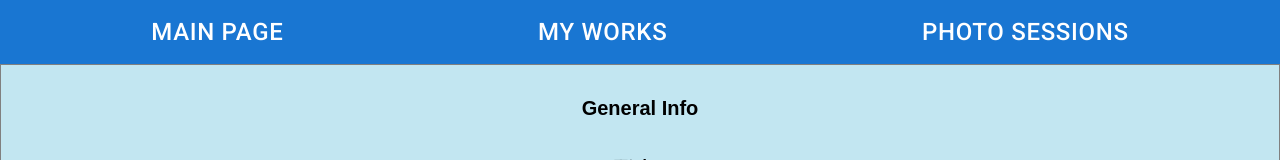
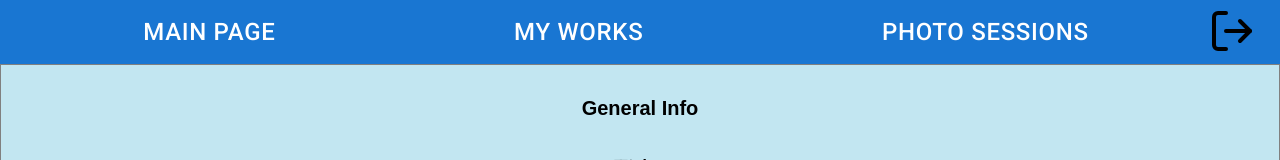
Before and after one commit to SeverinDenys/photography_website2, a React (Create React App) app: page /my-work in a window 1280 px wide. Shown: the top 160 px of the page. Built offline with nearby package versions, Linux system fonts and the light colour scheme; no server answers; the database is empty.

Commit message:
sign out functionality almost done, sign in functionality logic beginning

```diff
--- a/src/components/form/FormSign.jsx
+++ b/src/components/form/FormSign.jsx
@@ -7,14 +7,46 @@ import {
   Box,
 } from "@mui/material";
 import React, { useState } from "react";
+import { getAuth, signInWithEmailAndPassword } from "firebase/auth";
+import { doc, getDoc } from "firebase/firestore";
+import { db } from "../../firebase";
 
 export default function FormSign() {
-  const onLogin = () => {
-    window.location.href = "http://denys.localhost:3000";
+  const [emailSignIn, setEmailSignIn] = useState("");
+  const [passwordSignIn, setPasswordSignIn] = useState("");
+
+  const userEmail = emailSignIn.toLowerCase();
+
+  const onLogin = async () => {
+    const auth = getAuth();
+
+    try {
+      // Sign in with email and password
+      const userCredential = await signInWithEmailAndPassword(
+        auth,
+        emailSignIn,
+        passwordSignIn
+      );
+      const user = userCredential.user;
+      console.log("Authenticated User email:", user.email);
+      console.log("Authenticated User subdomain:", user.subdomain);
+
+      // check if user document exists in firestore
+      const userDocRef = doc(db, "users", userEmail); // Reference to the user's document
+      const userDoc = await getDoc(userDocRef);
+
+      if (userDoc.exists()) {
+        const userData = userDoc.data();
+        console.log("userData", userData);
+      } else {
+        console.error(
+          `User document for ${emailSignIn} does not exist`
+        );
+      }
+    } catch (error) {
+      console.error("Error signing in: ", error);
+    }
   };
-
-  const [login, setLogin] = useState("");
-  const [password, setPassword] = useState("");
 
   return (
     <Container maxWidth="xs">
@@ -30,12 +62,12 @@ export default function FormSign() {
         <Typography variant="h4">SIGN IN</Typography>
 
         <TextField
-          label="Login"
+          label="Email"
           variant="outlined"
           margin="normal"
           fullWidth
-          value={login}
-          onChange={(e) => setLogin(e.target.value)}
+          value={emailSignIn}
+          onChange={(e) => setEmailSignIn(e.target.value)}
         />
 
         <TextField
@@ -44,8 +76,8 @@ export default function FormSign() {
           variant="outlined"
           margin="normal"
           fullWidth
-          value={password}
-          onChange={(e) => setPassword(e.target.value)}
+          value={passwordSignIn}
+          onChange={(e) => setPasswordSignIn(e.target.value)}
         />
 
         <Button
--- a/src/components/form/FormSignUp.jsx
+++ b/src/components/form/FormSignUp.jsx
@@ -9,6 +9,7 @@ import {
 import React, { useState } from "react";
 import { auth } from "../../firebase";
 import { createUserWithEmailAndPassword } from "firebase/auth";
+
 import { useNavigate } from "react-router-dom";
 
 export default function MainPhotoSessionForm() {
--- a/src/components/header/Header.jsx
+++ b/src/components/header/Header.jsx
@@ -1,10 +1,12 @@
 import React from "react";
-import { AppBar, Toolbar, Button, Typography } from "@mui/material";
-
+import { AppBar, Toolbar, Button } from "@mui/material";
+import logOutLogo from "../../assets/log-out.svg";
 import { useNavigate } from "react-router-dom";
+import { getAuth, signOut } from "firebase/auth";
 
 export default function Header() {
   const navigate = useNavigate();
+  const auth = getAuth();
 
   const navigateToMyWorks = () => {
     navigate("/my-work");
@@ -18,9 +20,26 @@ export default function Header() {
     navigate("/photo-sessions");
   };
 
+  const clearLocalStorage = () => {
+    localStorage.clear();
+    sessionStorage.clear();
+  };
+
+  const handleSignOut = async () => {
+    await signOut(auth)
+      .then(() => {
+        clearLocalStorage();
+        window.location.href = "http://localhost:3000/signIn";
+      })
+      .catch((error) => {
+        console.error("Error signing out:", error);
+      });
+  };
+
   return (
     <AppBar position="static" color="primary">
       <Toolbar className="header">
+        <div className="menu-buttons">
           <Button color="inherit" onClick={navigateToMainPage}>
             Main Page
           </Button>
@@ -30,9 +49,16 @@ export default function Header() {
           <Button color="inherit" onClick={navigateToPhotoSessions}>
             Photo Sessions
           </Button>
+        </div>
+        <div className="logout-container">
+          <img
+            className="logout"
+            src={logOutLogo}
+            onClick={handleSignOut}
+            alt="logout"
+          />
+        </div>
       </Toolbar>
     </AppBar>
   );
 }
-
-// if default - import without {}
--- a/src/index.css
+++ b/src/index.css
@@ -57,9 +57,25 @@ transition: transform 0.3s ease;
 /* HEADER JSX COMPONENT */
 .header {
 display: flex;
-justify-content: space-around;
+justify-content: space-between;
+align-items: center;
+}
 
+.logout-container {
+  margin-left: auto; /* Ensure the logout icon stays at the far right */
 }
+
+
+.menu-buttons {
+  display: flex;
+  justify-content: space-around;
+  flex-grow: 1;
+}
+
+.logout {
+  width: 3rem;
+  cursor: pointer;
+  }
 
 .header button {
 font-size: 1.5rem;
```
Also changed, not shown: src/assets/log-out.svg (added), src/assets/logout.svg (added). Lines whose indentation alone changed are shown as unchanged.
